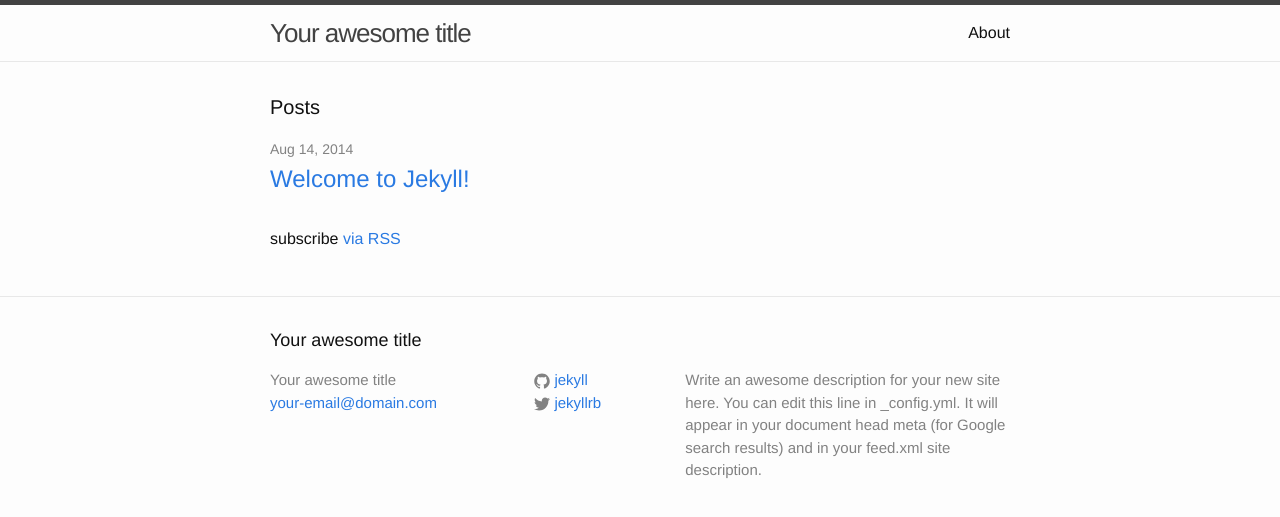
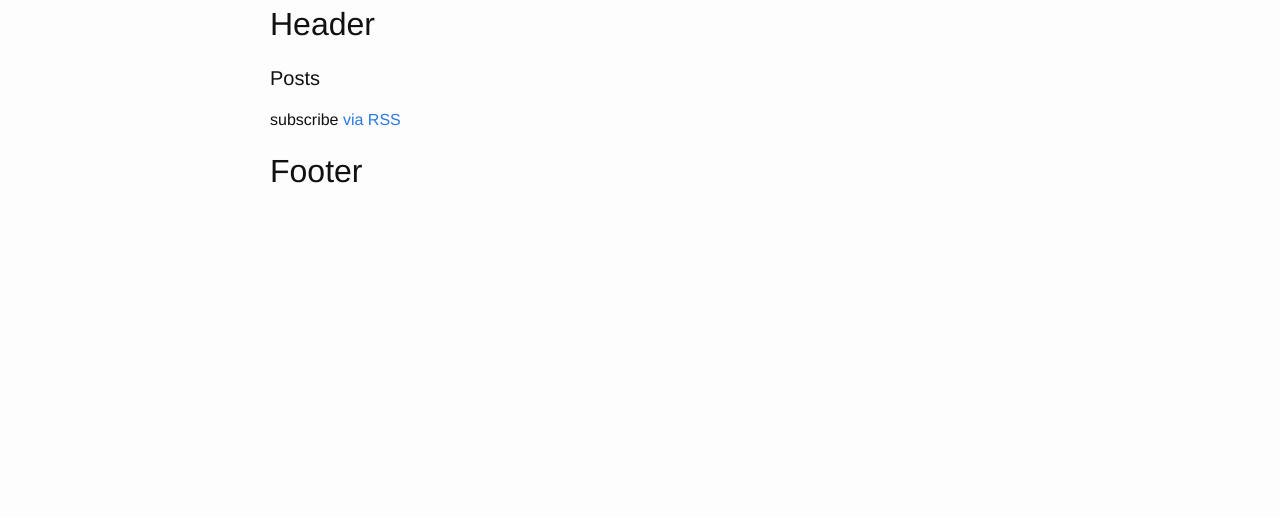
Before and after one commit to ideum/ideum-next, a Jekyll site: the page built from index.html, in a window 1280 px wide. Shown: the top 517 px of the page. Built offline with Jekyll 4.4.1, drawn with Linux system fonts in a browser that asks for light colours.

Commit message:
Strip starter template cruft

```diff
--- a/_config.yml
+++ b/_config.yml
@@ -1,14 +1,23 @@
 # Site settings
-title: Your awesome title
-email: your-email@domain.com
-description: > # this means to ignore newlines until "baseurl:"
-  Write an awesome description for your new site here. You can edit this
-  line in _config.yml. It will appear in your document head meta (for
-  Google search results) and in your feed.xml site description.
+title: Ideum
+email: info@ideum.com
+description: >
+  Ideum provides a full range of exhibit design, Web design, and interactive
+  design services to museums, nonprofit organizations, and socially responsible
+  companies. We create dynamic interactive experiences for museum and Web
+  visitors.
 baseurl: "" # the subpath of your site, e.g. /blog/
-url: "http://yourdomain.com" # the base hostname & protocol for your site
-twitter_username: jekyllrb
-github_username:  jekyll
+url: "http://ideum.com" # the base hostname & protocol for your site
+twitter_username: ideum
+github_username:  ideum
 
 # Build settings
 markdown: kramdown
+permalink: pretty
+
+exclude:
+  - README.md
+  - Gemfile
+  - Gemfile.lock
+  - Rakefile
+  - s3_website.yml
--- a/_includes/footer.html
+++ b/_includes/footer.html
@@ -1,55 +1,7 @@
-<footer class="site-footer">
-
+<footer id="footer">
   <div class="wrapper">
 
-    <h2 class="footer-heading">{{ site.title }}</h2>
-
-    <div class="footer-col-wrapper">
-      <div class="footer-col  footer-col-1">
-        <ul class="contact-list">
-          <li>{{ site.title }}</li>
-          <li><a href="mailto:{{ site.email }}">{{ site.email }}</a></li>
-        </ul>
-      </div>
-
-      <div class="footer-col  footer-col-2">
-        <ul class="social-media-list">
-          {% if site.github_username %}
-          <li>
-            <a href="https://github.com/{{ site.github_username }}">
-              <span class="icon  icon--github">
-                <svg viewBox="0 0 16 16">
-                  <path fill="#828282" d="M7.999,0.431c-4.285,0-7.76,3.474-7.76,7.761 c0,3.428,2.223,6.337,5.307,7.363c0.388,0.071,0.53-0.168,0.53-0.374c0-0.184-0.007-0.672-0.01-1.32 c-2.159,0.469-2.614-1.04-2.614-1.04c-0.353-0.896-0.862-1.135-0.862-1.135c-0.705-0.481,0.053-0.472,0.053-0.472 c0.779,0.055,1.189,0.8,1.189,0.8c0.692,1.186,1.816,0.843,2.258,0.645c0.071-0.502,0.271-0.843,0.493-1.037 C4.86,11.425,3.049,10.76,3.049,7.786c0-0.847,0.302-1.54,0.799-2.082C3.768,5.507,3.501,4.718,3.924,3.65 c0,0,0.652-0.209,2.134,0.796C6.677,4.273,7.34,4.187,8,4.184c0.659,0.003,1.323,0.089,1.943,0.261 c1.482-1.004,2.132-0.796,2.132-0.796c0.423,1.068,0.157,1.857,0.077,2.054c0.497,0.542,0.798,1.235,0.798,2.082 c0,2.981-1.814,3.637-3.543,3.829c0.279,0.24,0.527,0.713,0.527,1.437c0,1.037-0.01,1.874-0.01,2.129 c0,0.208,0.14,0.449,0.534,0.373c3.081-1.028,5.302-3.935,5.302-7.362C15.76,3.906,12.285,0.431,7.999,0.431z"/>
-                </svg>
-              </span>
-
-              <span class="username">{{ site.github_username }}</span>
-            </a>
-          </li>
-          {% endif %}
-
-          {% if site.twitter_username %}
-          <li>
-            <a href="https://twitter.com/{{ site.twitter_username }}">
-              <span class="icon  icon--twitter">
-                <svg viewBox="0 0 16 16">
-                  <path fill="#828282" d="M15.969,3.058c-0.586,0.26-1.217,0.436-1.878,0.515c0.675-0.405,1.194-1.045,1.438-1.809
-                  c-0.632,0.375-1.332,0.647-2.076,0.793c-0.596-0.636-1.446-1.033-2.387-1.033c-1.806,0-3.27,1.464-3.27,3.27 c0,0.256,0.029,0.506,0.085,0.745C5.163,5.404,2.753,4.102,1.14,2.124C0.859,2.607,0.698,3.168,0.698,3.767 c0,1.134,0.577,2.135,1.455,2.722C1.616,6.472,1.112,6.325,0.671,6.08c0,0.014,0,0.027,0,0.041c0,1.584,1.127,2.906,2.623,3.206 C3.02,9.402,2.731,9.442,2.433,9.442c-0.211,0-0.416-0.021-0.615-0.059c0.416,1.299,1.624,2.245,3.055,2.271 c-1.119,0.877-2.529,1.4-4.061,1.4c-0.264,0-0.524-0.015-0.78-0.046c1.447,0.928,3.166,1.469,5.013,1.469 c6.015,0,9.304-4.983,9.304-9.304c0-0.142-0.003-0.283-0.009-0.423C14.976,4.29,15.531,3.714,15.969,3.058z"/>
-                </svg>
-              </span>
-
-              <span class="username">{{ site.twitter_username }}</span>
-            </a>
-          </li>
-          {% endif %}
-        </ul>
-      </div>
-
-      <div class="footer-col  footer-col-3">
-        <p class="text">{{ site.description }}</p>
-      </div>
-    </div>
+    <h1>Footer</h1>
 
   </div>
-
 </footer>
--- a/_includes/head.html
+++ b/_includes/head.html
@@ -1,11 +1,18 @@
 <head>
-    <meta charset="utf-8">
-    <meta name="viewport" content="width=device-width">
-    <meta http-equiv="X-UA-Compatible" content="IE=edge">
+  <meta charset="utf-8">
+  <meta name="viewport" content="width=device-width">
+  <meta http-equiv="X-UA-Compatible" content="IE=edge">
 
-    <title>{% if page.title %}{{ page.title }}{% else %}{{ site.title }}{% endif %}</title>
-    <meta name="description" content="{{ site.description }}">
+  <title>{% if page.title %}{{ page.title }} | {% endif %}{{ site.title }}</title>
+  <meta name="description" content="{{ page.description | default: site.description }}">
 
-    <link rel="stylesheet" href="{{ "/css/main.css" | prepend: site.baseurl }}">
-    <link rel="canonical" href="{{ page.url | replace:'index.html','' | prepend: site.baseurl | prepend: site.url }}">
+  <meta property="og:site_name" content="{{ site.title }}">
+  <meta property="og:url" content="{% if page.opengraph.url %}{{ page.opengraph.url }}{% else %}{{ page.url | replace:'index.html','' | prepend: site.baseurl | prepend: site.url }}{% endif %}">
+  <meta property="og:title" content="{% if page.opengraph.title %}{{ page.opengraph.title }}{% else %}{{ page.title }}{% endif %}">
+  <meta property="og:type" content="{% if page.opengraph.type %}{{ page.opengraph.type }}{% else %}article{%endif%}">
+  {% comment %}<meta property="og:image" content="{% if page.opengraph.image %}{{ page.opengraph.image }}{% else %} site.opengraph.default_image }}{% endif %}">{% endcomment %}
+  <meta property="og:description" content="{% if page.opengraph.description %}{{ page.opengraph.description }}{% else %}{{ site.description }}{% endif %}"/>
+
+  <link rel="stylesheet" href="{{ "/css/main.css" | prepend: site.baseurl }}">
+  <link rel="canonical" href="{{ page.url | replace:'index.html','' | prepend: site.baseurl | prepend: site.url }}">
 </head>
--- a/_includes/header.html
+++ b/_includes/header.html
@@ -1,27 +1,7 @@
-<header class="site-header">
-
+<header id="header">
   <div class="wrapper">
 
-    <a class="site-title" href="{{ site.baseurl }}/">{{ site.title }}</a>
-
-    <nav class="site-nav">
-      <a href="#" class="menu-icon">
-        <svg viewBox="0 0 18 15">
-          <path fill="#424242" d="M18,1.484c0,0.82-0.665,1.484-1.484,1.484H1.484C0.665,2.969,0,2.304,0,1.484l0,0C0,0.665,0.665,0,1.484,0 h15.031C17.335,0,18,0.665,18,1.484L18,1.484z"/>
-          <path fill="#424242" d="M18,7.516C18,8.335,17.335,9,16.516,9H1.484C0.665,9,0,8.335,0,7.516l0,0c0-0.82,0.665-1.484,1.484-1.484 h15.031C17.335,6.031,18,6.696,18,7.516L18,7.516z"/>
-          <path fill="#424242" d="M18,13.516C18,14.335,17.335,15,16.516,15H1.484C0.665,15,0,14.335,0,13.516l0,0 c0-0.82,0.665-1.484,1.484-1.484h15.031C17.335,12.031,18,12.696,18,13.516L18,13.516z"/>
-        </svg>
-      </a>
-
-      <div class="trigger">
-        {% for page in site.pages %}
-          {% if page.title %}
-          <a class="page-link" href="{{ page.url | prepend: site.baseurl }}">{{ page.title }}</a>
-          {% endif %}
-        {% endfor %}
-      </div>
-    </nav>
+    <h1>Header</h1>
 
   </div>
-
 </header>
--- a/_layouts/default.html
+++ b/_layouts/default.html
@@ -7,9 +7,11 @@
 
     {% include header.html %}
 
-    <div class="page-content">
+    <div id="content">
       <div class="wrapper">
+
         {{ content }}
+
       </div>
     </div>
 
```
Also changed, not shown: _layouts/post.html (deleted, +0 -15 lines), _posts/2014-08-14-welcome-to-jekyll.markdown (deleted, +0 -25 lines), about.md (deleted, +0 -11 lines), feed.xml (deleted, +0 -30 lines), 1 other file.
